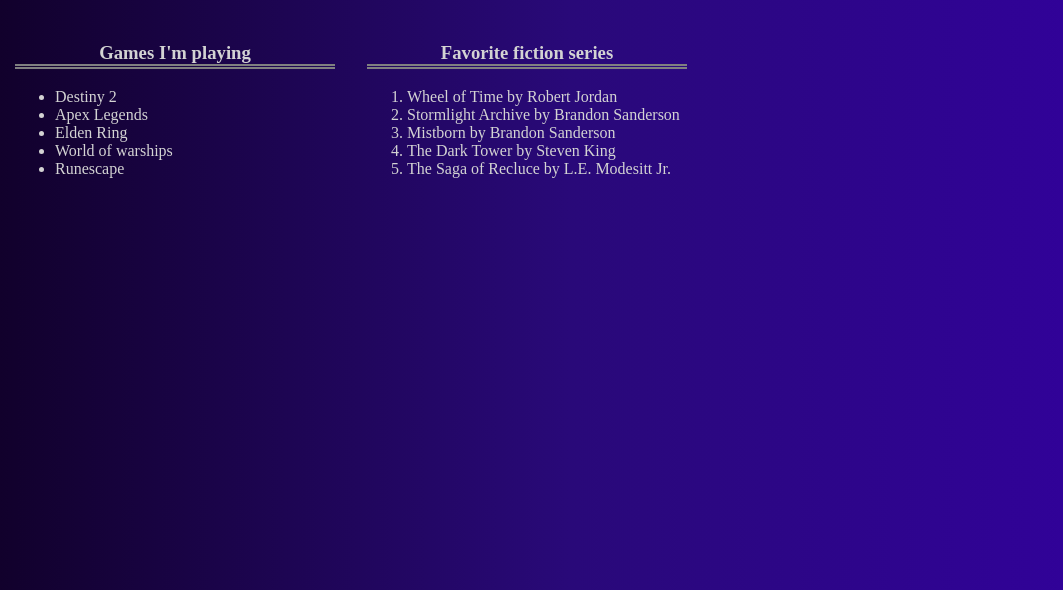
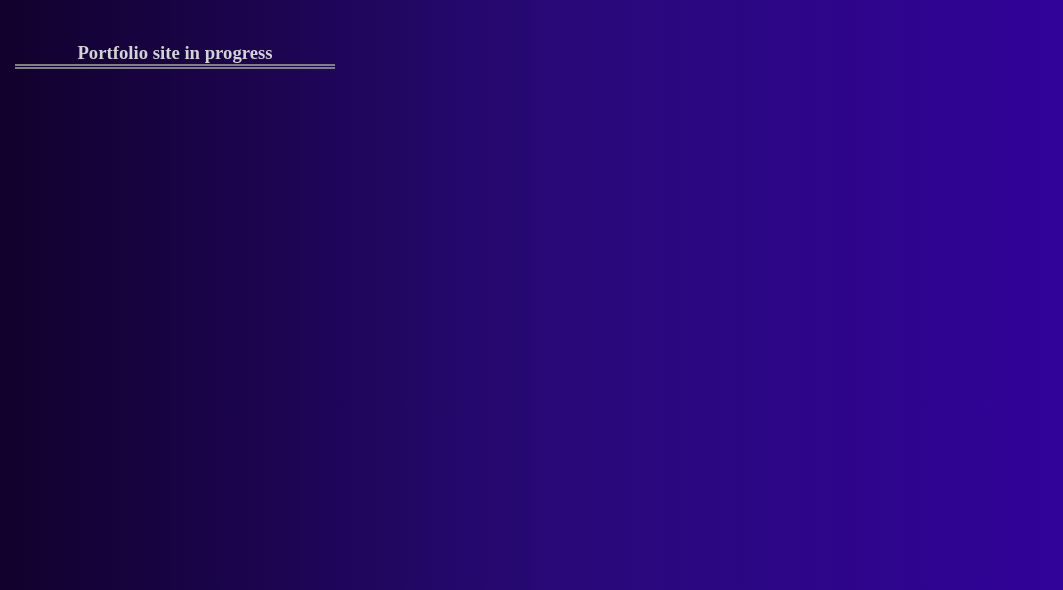
Before and after one commit to Thane-Reynolds/intro-project, a plain HTML site: page index.html in a window 1280 px wide. Shown: the part 210-800 px from the top of the page, without its empty margins (57-1120 px from the left). Drawn offline with Linux system fonts and the light colour scheme.

Commit message:
updated to just read portfolio in progress

```diff
--- a/index.html
+++ b/index.html
@@ -18,29 +18,9 @@
       <div class="lists">
         <div class="game-list">
           <div class="list-title">
-            <h3>Games I'm playing</h3>
-          </div>
-          <ul>
-            <li>Destiny 2</li>
-            <li>Apex Legends</li>
-            <li>Elden Ring</li>
-            <li>World of warships</li>
-            <li>Runescape</li>
-          </ul>
+            <h3>Portfolio site in progress</h3>
         </div>
-        <div class="reading-list">
-          <div class="list-title">
-            <h3>Favorite fiction series</h3>
-          </div>
-          <ol>
-            <li>Wheel of Time by Robert Jordan</li>
-            <li>Stormlight Archive by Brandon Sanderson</li>
-            <li>Mistborn by Brandon Sanderson</li>
-            <li>The Dark Tower by Steven King</li>
-            <li>The Saga of Recluce by L.E. Modesitt Jr.</li>
-          </ol>
-        </div>
-      </div>
+     </div>
     </main>
   </body>
 </html>
```
